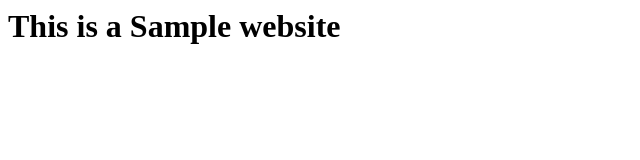
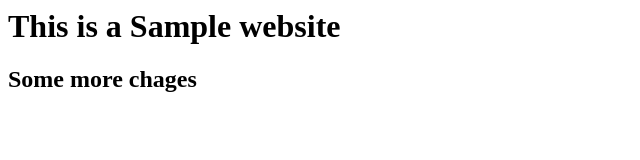
Before and after one commit to mohanraz81/myweb1012, a plain HTML site: page index.html in a window 1280 px wide. Shown: the whole page, without its empty margins (0-640 px from the left). Drawn offline with Linux system fonts and the light colour scheme.

Commit message:
some more change

```diff
--- a/index.html
+++ b/index.html
@@ -1 +1,2 @@
 <h1>This is a Sample website</h1>
+<h2>Some more chages</h2>
```
